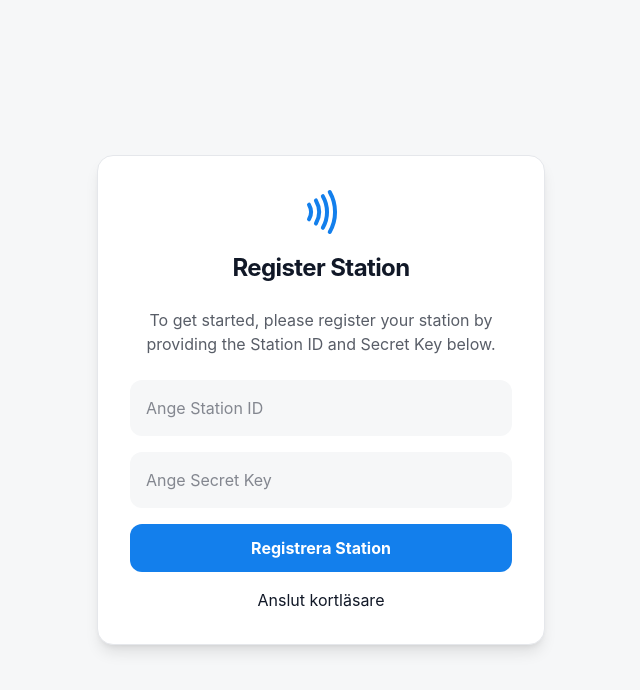
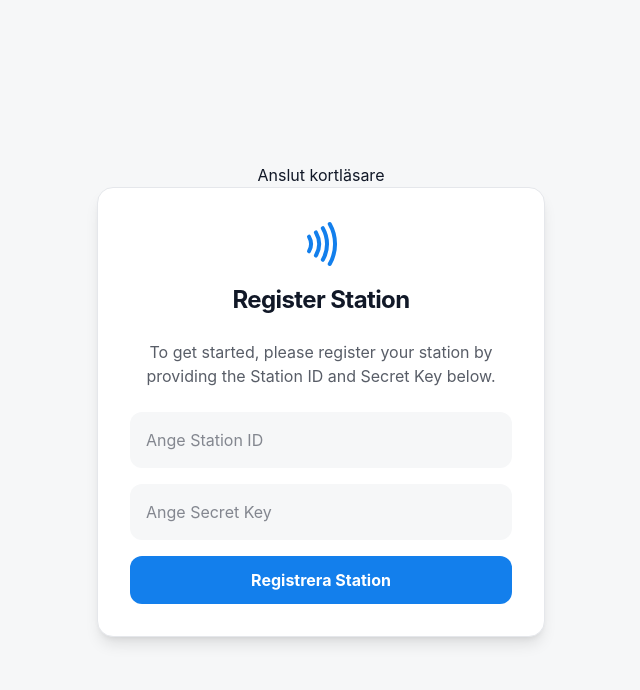
Before and after one commit to NajibMuhammadi/acsess-point-paginated, a Next.js app in the folder frontend/: page / in a window 1280 px wide. Shown: the top 690 px of the page, without its empty margins (319-959 px from the left). Built offline with nearby package versions, Linux system fonts and the light colour scheme.

Commit message:
pushing 5

```diff
--- a/frontend/src/app/page.tsx
+++ b/frontend/src/app/page.tsx
@@ -477,6 +477,7 @@ export default function StationRegistrationPage() {
     return (
         <main className="flex-grow flex items-center justify-center min-h-screen bg-background-light dark:bg-background-dark font-display text-text-light dark:text-text-dark">
             <div className="w-full max-w-lg mx-auto p-4 sm:p-6 lg:p-8 text-center">
+                <button onClick={connectSerial}>Anslut kortläsare</button>
                 <div className="bg-white dark:bg-background-dark rounded-xl shadow-lg border border-subtle-light dark:border-subtle-dark/20 p-8 space-y-6">
                     {isInitializing ? (
                         // Visa en loading spinner medan vi kontrollerar localStorage
@@ -577,9 +578,6 @@ export default function StationRegistrationPage() {
                                     className="w-full bg-primary text-white font-bold py-3 px-4 rounded-lg hover:bg-primary/90 transition-all duration-300 transform hover:scale-105 flex items-center justify-center gap-2"
                                 >
                                     Registrera Station
-                                </button>
-                                <button onClick={connectSerial}>
-                                    Anslut kortläsare
                                 </button>
                             </form>
                         </>
```
